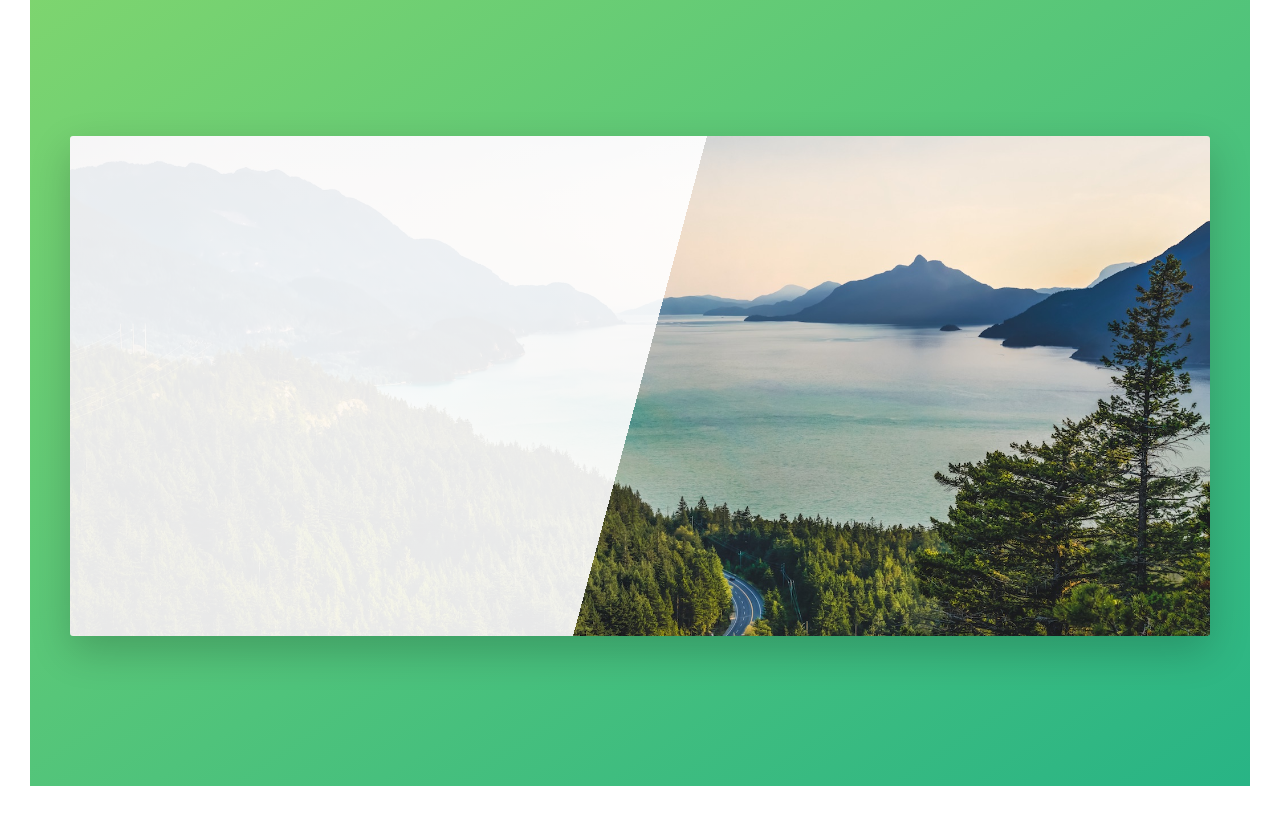
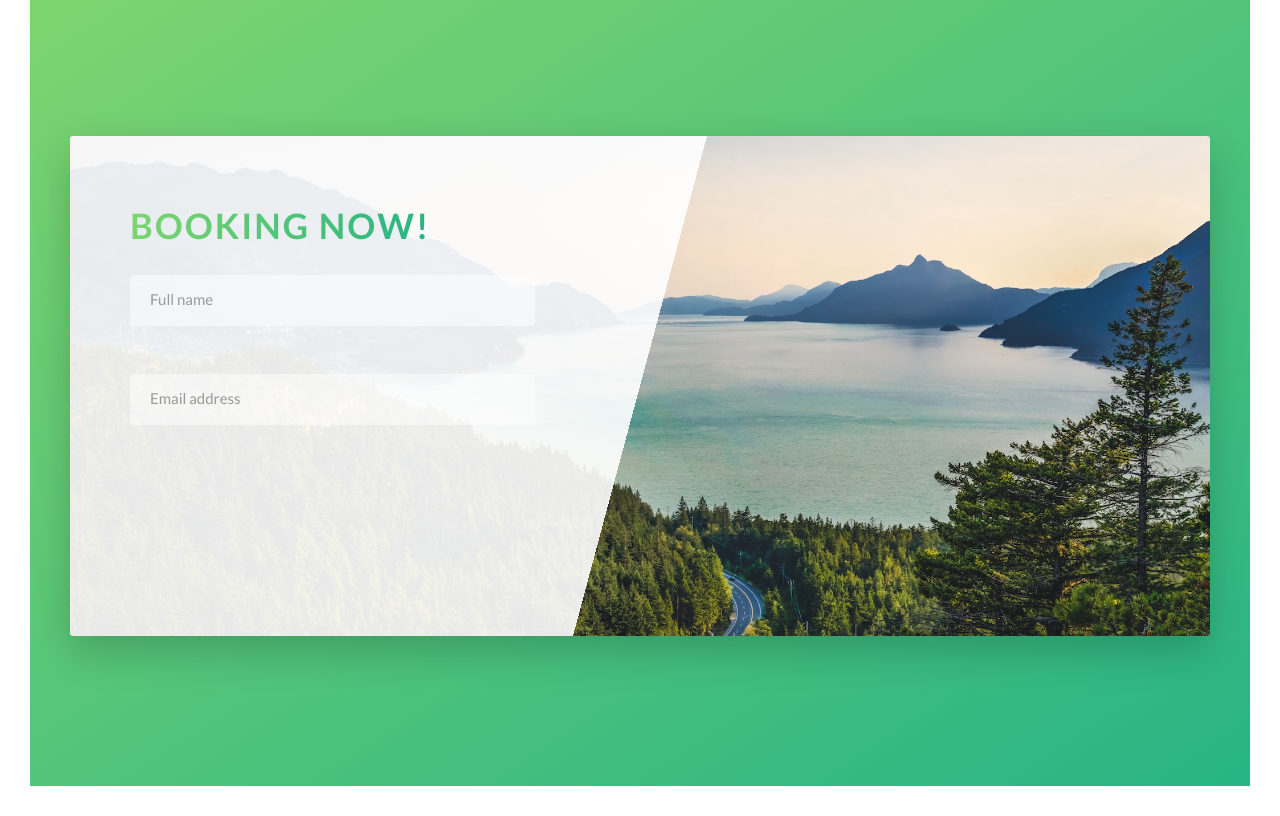
Before and after one commit to alenamalets/project-for-practice-css-sass-, a website: page index.html in a window 1280 px wide. Shown: the part 4540-5356 px from the top of the page. Drawn offline with Linux system fonts and the light colour scheme.

Commit message:
booking section, form input and label styles

```diff
--- a/index.html
+++ b/index.html
@@ -273,7 +273,23 @@
         <section class="section-booking">
             <div class="row">
                 <div class="booking">
-
+                    <div class="booking__form">
+                        <form action="#" class="form">
+                            <div class="u-margin-bottom-small">
+                                <h2 class="heading-secondary">
+                                    Booking now!
+                                </h2>
+                            </div>
+                            <div class="form__group">
+                                <input id="name" type="text" class="form__input" placeholder="Full name" required>
+                                <label for="name" class="form__label">Full name</label>
+                            </div>
+                            <div class="form__group">
+                                <input id="email" type="email" class="form__input" placeholder="Email address" required>
+                                <label for="email" class="form__label">Email address</label>
+                            </div>
+                        </form>
+                    </div>
                 </div>
             </div>
         </section>
--- a/sass/abstracts/_variables.scss
+++ b/sass/abstracts/_variables.scss
@@ -13,6 +13,8 @@ $color-grey-light-1: #f7f7f7;
 $color-grey-light-2: #eee;
 
 $color-grey-dark: #777;
+$color-grey-dark-2: #999;
+
 $color-white: #fff;
 $color-black: #000;
 
--- /dev/null
+++ b/sass/components/_form.scss
@@ -0,0 +1,48 @@
+.form {
+
+    &__group:not(:last-child) {
+        margin-bottom: 2rem;
+    }
+
+    &__input {
+        font-size: 1.5rem;
+        font-family: inherit;
+        padding: 1.5rem 2rem;
+        border-radius: 2px;
+        background-color: rgba($color-white, .5);
+        border: none;
+        border-bottom: 3px solid transparent;
+        display: block;
+        width: 90%;
+        color: inherit;
+
+        &:focus {
+            outline: none;
+            box-shadow: 0 1rem 2rem rgba($color-black, .1);
+            border-bottom: 3px solid $color-primary;
+
+            &:invalid {
+                border-bottom: 3px solid $color-secondary-dark;
+            }
+        }
+
+        &::-webkit-input-placeholder {
+            color: $color-grey-dark-2;
+        }
+    }
+
+    &__label {
+        font-size: 1.2rem;
+        font-weight: 700;
+        margin-left: 2rem;
+        margin-top: .7rem;
+        display: block;
+        transition: all .3s;
+    }
+
+    &__input:placeholder-shown + &__label{
+        opacity: 0;
+        visibility: hidden;
+        transform: translateY(-4rem);
+    }
+}
--- a/sass/main.scss
+++ b/sass/main.scss
@@ -13,6 +13,7 @@
 @import "components/bg-video";
 @import "components/composition";
 @import "components/feature-box";
+@import "components/form";
 @import "components/cards";
 @import "components/stories";
 
--- a/sass/pages/_home.scss
+++ b/sass/pages/_home.scss
@@ -40,4 +40,9 @@
     border-radius: 3px;
     box-shadow: 0 1.5rem 4rem rgba($color-black, .2);
     height: 50rem;
+
+    &__form {
+        width: 50%;
+        padding: 6rem;
+    }
 }
```
Also changed, not shown: css/style.css.
